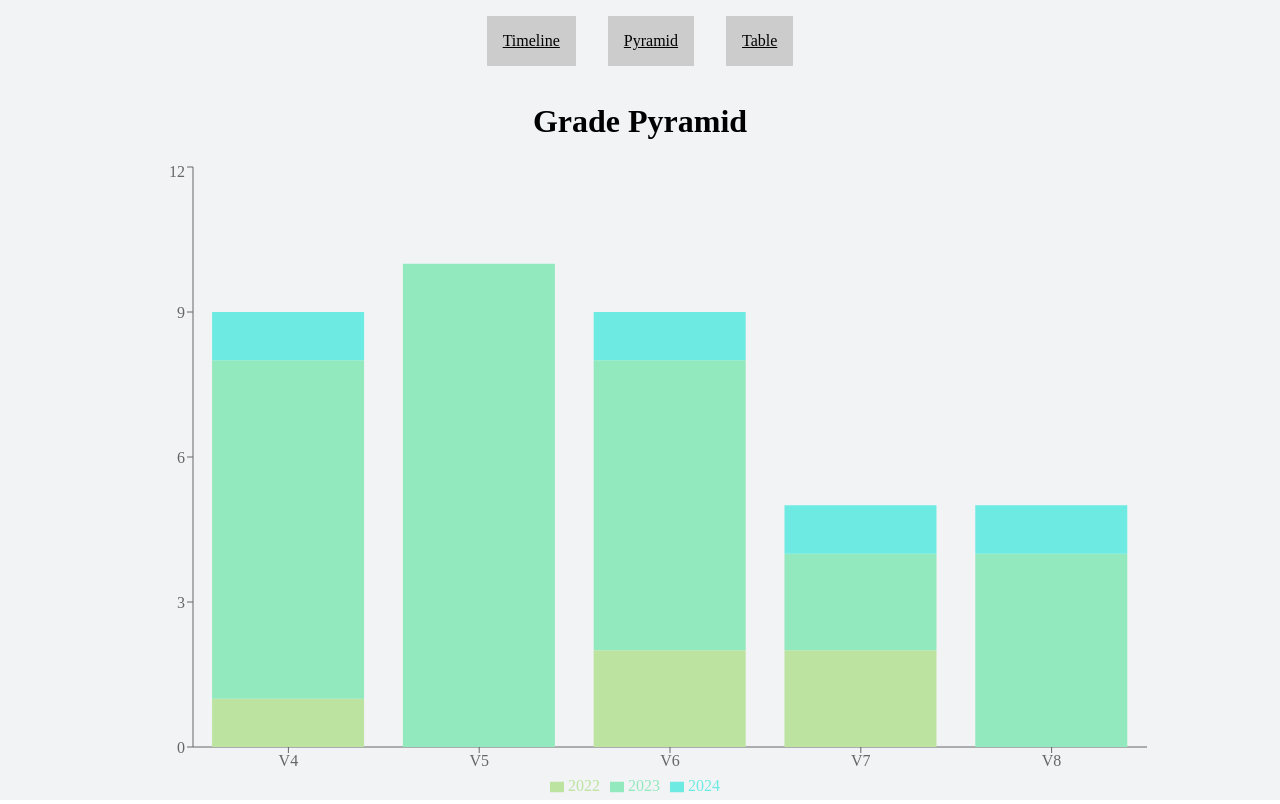
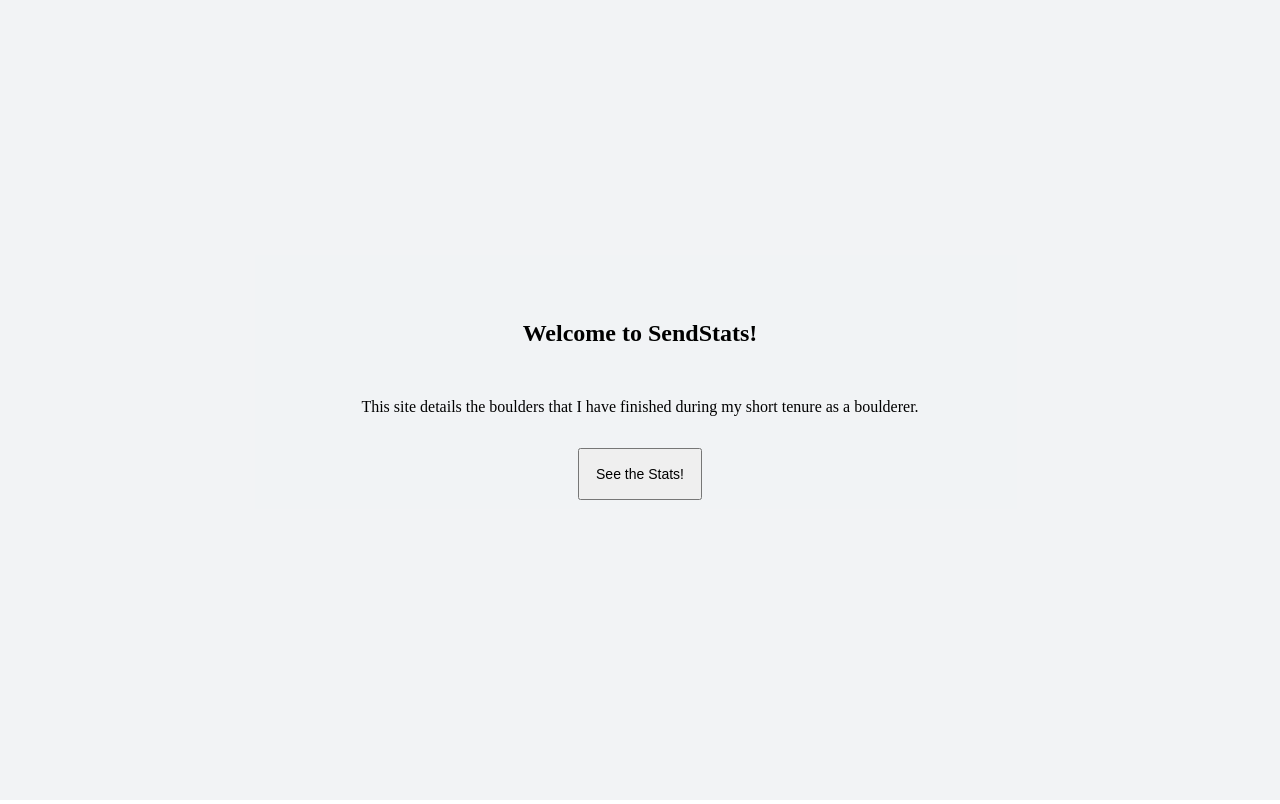
Before and after one commit to TheScendant/ModernSendStatsClient, a React (Create React App) app: page /pyramid in a window 1280 px wide. Built offline with nearby package versions, Linux system fonts and the light colour scheme.

Commit message:
Login (#9)
* step one

* colors

* step one

* style

* no cursor

```diff
--- a/src/HomePage.tsx
+++ b/src/HomePage.tsx
@@ -1,4 +1,4 @@
-import React from "react";
+import React, { useContext } from "react";
 import { UserContext } from "./contexts/UserContext";
 import styled from "styled-components";
 import { PyramidGraph } from "./PyramidGraph";
@@ -6,6 +6,7 @@ import { TimelineGraph } from "./TimelineGraph";
 import { Redirect, Route, Switch } from "wouter";
 import { Navigation } from "./Navigation";
 import { Table } from "./Table";
+import { LoginPage } from "./LoginPage";
 
 const Home = styled.div`
   width: 100vw;
@@ -17,9 +18,9 @@ const Home = styled.div`
   background-color: rgba(64, 87, 109, .07);
 `;
 export const HomePage = () => {
-  const { userLoggedIn } = React.useContext(UserContext);
+  const { userLoggedIn } = useContext(UserContext);
   if (!userLoggedIn) {
-    return <></>;
+    return <LoginPage />;
   }
   return (
     <Home>
--- /dev/null
+++ b/src/LoginPage.tsx
@@ -0,0 +1,32 @@
+import { useContext } from "react"
+import styled from "styled-components"
+import { UserContext } from "./contexts/UserContext"
+
+const Wrapper = styled.div`
+  background-color: rgba(64, 87, 109, .07);
+  width: 100vw;
+  height: 100vh;
+  display: flex;
+  align-items: center;
+  justify-content: center;
+  flex-direction: column;
+  gap: 1rem;
+`
+
+const Button = styled.button`
+  color: black;
+  padding: 1rem;
+  cursor: pointer;
+  font-size: 14px;
+`;
+
+export const LoginPage = () => {
+  const { setUserLoggedIn } = useContext(UserContext)
+  return (
+    <Wrapper>
+      <h2>Welcome to SendStats!</h2>
+      <div style={{ padding: '1rem' }}>This site details the boulders that I have finished during my short tenure as a boulderer.</div>
+      <Button style={{ cursor: "pointer" }} onClick={() => setUserLoggedIn(true)}>See the Stats!</Button>
+    </Wrapper >
+  )
+}
--- a/src/Navigation.tsx
+++ b/src/Navigation.tsx
@@ -19,11 +19,8 @@ const StyledLink = styled(Link)`
   &:visited {
     color: black;
   }
+  text-decoration: none;
 `
-
-// background: rgb(98, 233, 255);
-// background: rgb(133, 226, 255);
-
 
 export const Navigation = () => {
   return (
--- a/src/PyramidGraph.tsx
+++ b/src/PyramidGraph.tsx
@@ -16,10 +16,11 @@ export const PyramidGraph = () => {
           <XAxis dataKey="grade" />
           <YAxis />
           <Legend />
-          <Tooltip content={<CustomTooltip />} cursor={{ fill: '#ddd' }} />
-          <Bar dataKey="2022" stackId="a" fill="rgb(189, 227, 160)" />
-          <Bar dataKey="2023" stackId="a" fill="rgb(147, 233, 190)" />
-          <Bar dataKey="2024" stackId="a" fill="rgb(109, 235, 227)" />
+          <Tooltip content={<CustomTooltip />} cursor={false} />
+          <Bar dataKey="2021" stackId="a" fill="rgb(255, 205, 149)" />
+          <Bar dataKey="2022" stackId="a" fill="rgb(228, 217, 145)" />
+          <Bar dataKey="2023" stackId="a" fill="rgb(189, 227, 160)" />
+          <Bar dataKey="2024" stackId="a" fill="rgb(147, 233, 190)" />
         </BarChart>
       </ResponsiveContainer>
     </>
--- a/src/TimelineGraph.tsx
+++ b/src/TimelineGraph.tsx
@@ -18,7 +18,7 @@ export const TimelineGraph = () => {
           <XAxis dataKey="year" />
           <YAxis />
           <Legend />
-          <Tooltip content={<CustomTooltip />} />
+          <Tooltip content={<CustomTooltip />} cursor={false} />
           <Bar dataKey="V4" stackId="a" fill="rgb(255, 205, 149)" />
           <Bar dataKey="V5" stackId="a" fill="rgb(228, 217, 145)" />
           <Bar dataKey="V6" stackId="a" fill="rgb(189, 227, 160)" />
--- a/src/contexts/SendContext.tsx
+++ b/src/contexts/SendContext.tsx
@@ -1,4 +1,4 @@
-import React, { PropsWithChildren } from "react";
+import { PropsWithChildren, createContext, useContext } from "react";
 import boulders, { Boulder } from "../sendData/boulders";
 import { GradeSortable, gradeSorter } from "../utils";
 
@@ -9,7 +9,7 @@ type Context = {
   boulders: Boulder[];
 };
 
-const SendContext = React.createContext({} as Context);
+const SendContext = createContext({} as Context);
 
 const getTimelineData = (boulders: Boulder[]) =>
   boulders.reduce((acc: any, curr: Boulder) => {
@@ -77,4 +77,4 @@ export const SendContextProvider = ({ children }: PropsWithChildren) => {
   const value = { boulders, pyramidData, timelineData };
   return <SendContext.Provider value={value}>{children}</SendContext.Provider>;
 };
-export const useSendContext = () => React.useContext(SendContext);
+export const useSendContext = () => useContext(SendContext);
--- a/src/contexts/UserContext.tsx
+++ b/src/contexts/UserContext.tsx
@@ -1,13 +1,15 @@
-import React, { PropsWithChildren } from "react";
+import { Dispatch, PropsWithChildren, SetStateAction, createContext, useState } from "react";
 
 type Context = {
   userLoggedIn: boolean;
+  setUserLoggedIn: Dispatch<SetStateAction<boolean>>;
 };
 
-export const UserContext = React.createContext({} as Context);
+export const UserContext = createContext({} as Context);
 
-export const UserContextProvider = ({children}: PropsWithChildren) => {
-  const value = { userLoggedIn: true};
+export const UserContextProvider = ({ children }: PropsWithChildren) => {
+  const [userLoggedIn, setUserLoggedIn] = useState<boolean>(false);
+  const value = { userLoggedIn, setUserLoggedIn };
   return (
     <UserContext.Provider value={value}>
       {children}
```
Also changed, not shown: src/utils.ts (+14 -0 lines).
